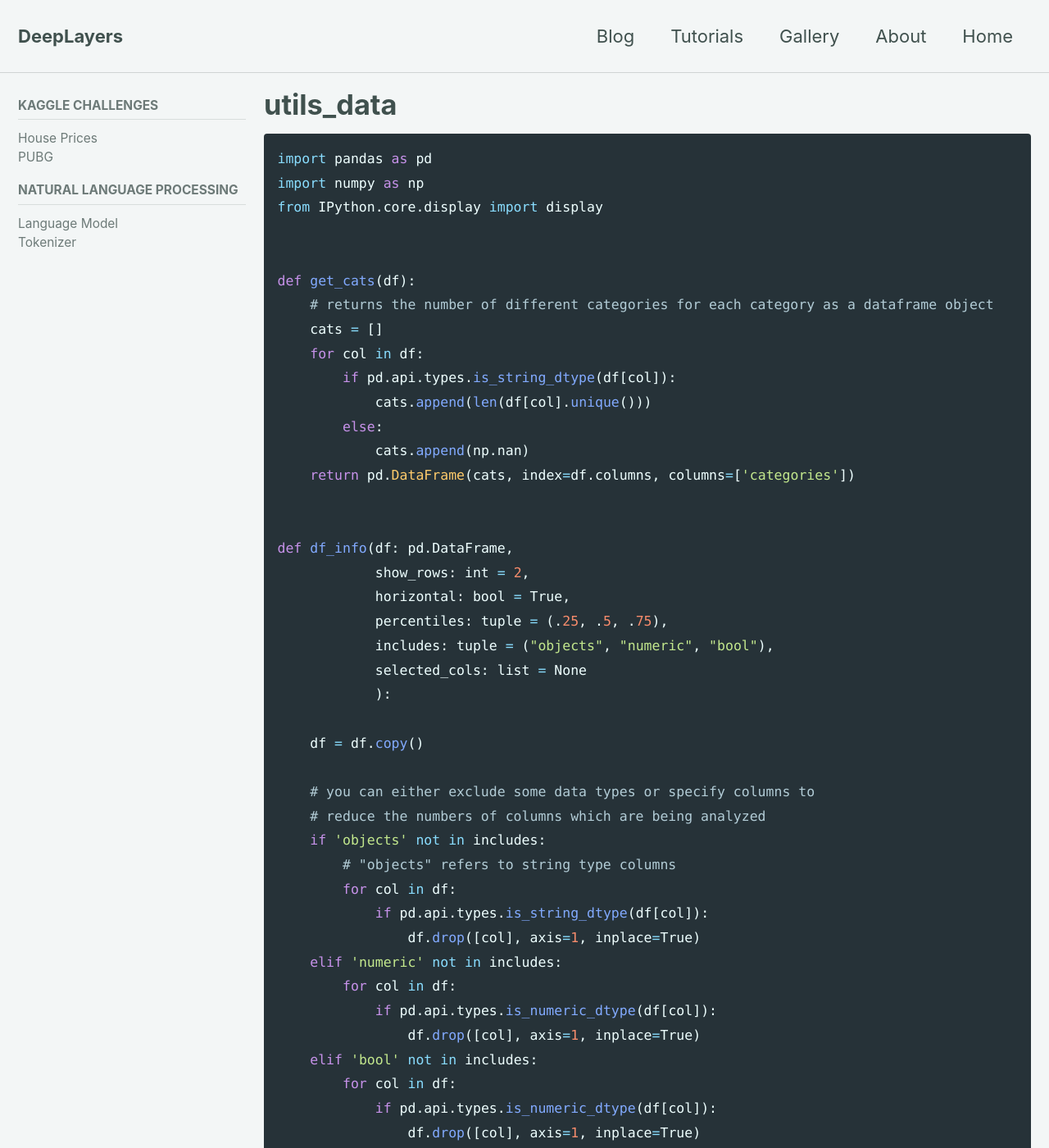
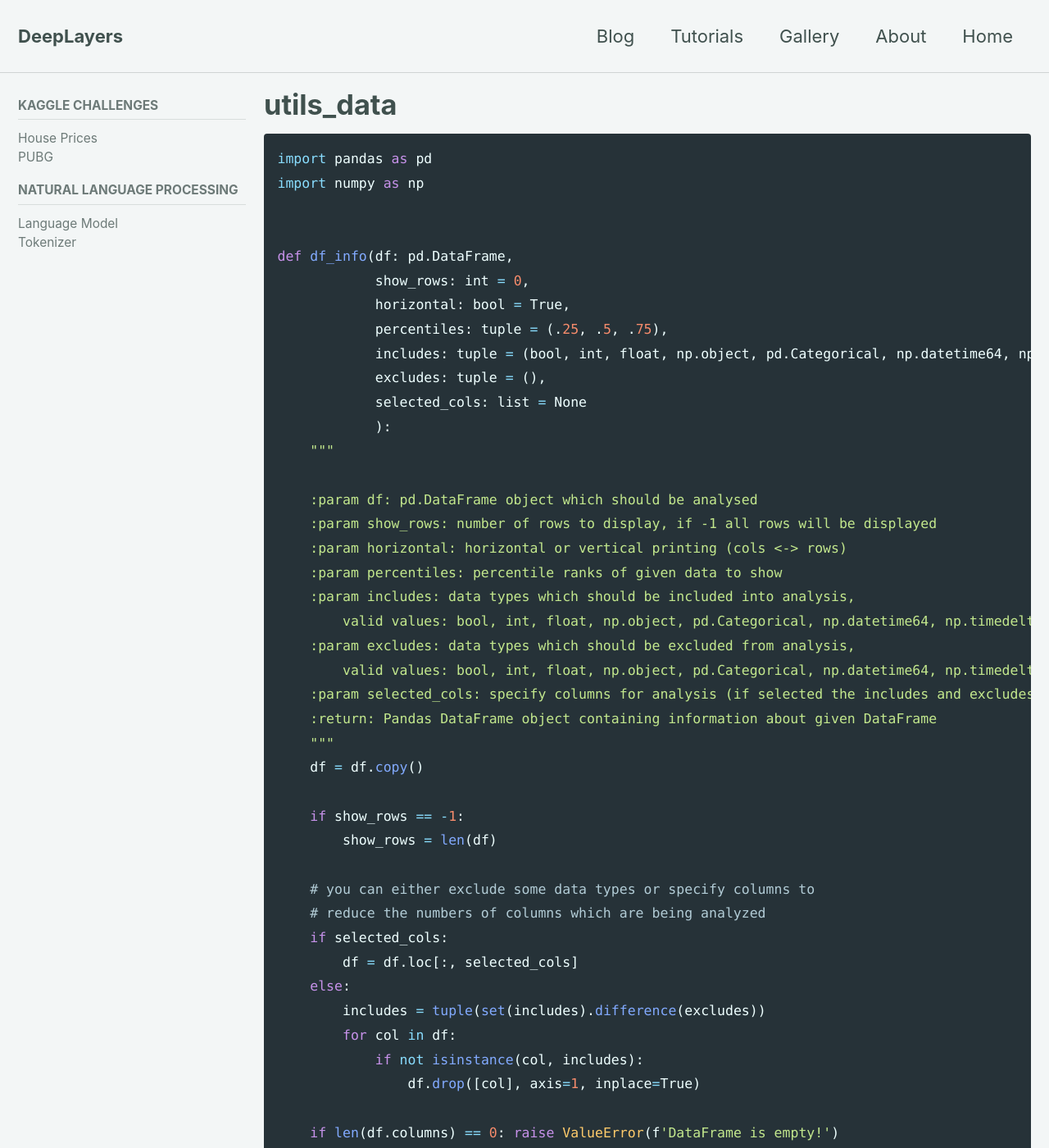
Before and after one commit to SvenBecker/blog, a Jekyll site: the page built from _code_snippets/utils_data.md, in a window 1280 px wide and 1400 px high. Shown: the whole window at 82% size. Built offline with Jekyll 4.4.1, drawn with Linux system fonts in a browser that asks for light colours; cached includes are drawn as plain includes; nearby versions of some CDN libraries; some of the changed text lies outside the part shown.

Commit message:
modified py files

````diff
--- a/_code_snippets/utils_data.md
+++ b/_code_snippets/utils_data.md
@@ -9,82 +9,71 @@ sidebar:
 ```python
 import pandas as pd
 import numpy as np
-from IPython.core.display import display
-
-
-def get_cats(df):
-    # returns the number of different categories for each category as a dataframe object
-    cats = []
-    for col in df:
-        if pd.api.types.is_string_dtype(df[col]):
-            cats.append(len(df[col].unique()))
-        else:
-            cats.append(np.nan)
-    return pd.DataFrame(cats, index=df.columns, columns=['categories'])
 
 
 def df_info(df: pd.DataFrame,
-            show_rows: int = 2,
+            show_rows: int = 0,
             horizontal: bool = True,
             percentiles: tuple = (.25, .5, .75),
-            includes: tuple = ("objects", "numeric", "bool"),
+            includes: tuple = (bool, int, float, np.object, pd.Categorical, np.datetime64, np.timedelta64),
+            excludes: tuple = (),
             selected_cols: list = None
             ):
+    """
 
+    :param df: pd.DataFrame object which should be analysed
+    :param show_rows: number of rows to display, if -1 all rows will be displayed
+    :param horizontal: horizontal or vertical printing (cols <-> rows)
+    :param percentiles: percentile ranks of given data to show
+    :param includes: data types which should be included into analysis,
+        valid values: bool, int, float, np.object, pd.Categorical, np.datetime64, np.timedelta64
+    :param excludes: data types which should be excluded from analysis,
+        valid values: bool, int, float, np.object, pd.Categorical, np.datetime64, np.timedelta64
+    :param selected_cols: specify columns for analysis (if selected the includes and excludes arguments are disabled)
+    :return: Pandas DataFrame object containing information about given DataFrame
+    """
     df = df.copy()
+
+    if show_rows == -1:
+        show_rows = len(df)
 
     # you can either exclude some data types or specify columns to
     # reduce the numbers of columns which are being analyzed
-    if 'objects' not in includes:
-        # "objects" refers to string type columns
+    if selected_cols:
+        df = df.loc[:, selected_cols]
+    else:
+        includes = tuple(set(includes).difference(excludes))
         for col in df:
-            if pd.api.types.is_string_dtype(df[col]):
-                df.drop([col], axis=1, inplace=True)
-    elif 'numeric' not in includes:
-        for col in df:
-            if pd.api.types.is_numeric_dtype(df[col]):
-                df.drop([col], axis=1, inplace=True)
-    elif 'bool' not in includes:
-        for col in df:
-            if pd.api.types.is_numeric_dtype(df[col]):
+            if not isinstance(col, includes):
                 df.drop([col], axis=1, inplace=True)
 
-    if df.empty: raise ValueError(f'The DataFrame is empty!')
-
-    # in case you just want information on certain columns, specify those columns in selected_cols
-    # -> be aware that those column dtypes have to be in the includes list
-    if selected_cols:
-        df = df[selected_cols]
+    if len(df.columns) == 0: raise ValueError(f'DataFrame is empty!')
 
     # data types
     types = pd.DataFrame(df.dtypes, columns=["dtype"])
 
-    # description of the dataframe (mean, median, std, min-max values)
-    if 'numeric' in includes:
-        descr = df.describe(percentiles=percentiles).drop(["count"])
-    else:
-        descr = pd.DataFrame()
-
     # count missing values
     nans = pd.DataFrame(df.isnull().sum(), columns=["missing"])
 
-    # count how many categories are contained in each string type column
-    if 'strings' in includes:
-        cats = get_cats(df)
-    else:
-        cats = pd.DataFrame()
+    # description of the dataframe (mean, median, std, min-max values, frequency, uniques etc)
+    descriptions = [df[col].describe(percentiles=percentiles, include="all").drop(["count"]) for col in df]
+    descriptions = pd.concat(descriptions, axis=1, sort=False)
 
     # show the first few rows depending on how many you want to show
     head = df.head(show_rows)
 
     # display resulting df either vertically or horizontally
     if horizontal:
-        info_df = pd.concat([types, nans, cats, descr.T, head.T], axis=1)
+        info_df = pd.concat([types, nans, descriptions.T, head.T], axis=1, sort=False)
     else:
-        info_df = pd.concat([types.T, nans.T, cats.T, descr, head], axis=0)
+        info_df = pd.concat([types.T, nans.T, descriptions, head], axis=0, sort=False)
 
     # show all rows and columns, no matter how large the actual dataframe is
     with pd.option_context("display.max_rows", None, "display.max_columns", None):
         # do not permanently change pandas settings -> with statement
-        display(info_df)
+        try:
+            from IPython.core.display import display
+            display(info_df)
+        except ImportError:
+            print(info_df)
 ```
--- a/_config.yml
+++ b/_config.yml
@@ -293,7 +293,7 @@ collections:
 defaults:
   # _posts
   - scope:
-      path: ""
+      path: ""    # an empty string here means all files in the project
       type: posts
     values:
       layout: single
````
Also changed, not shown: _posts/2018-10-18-python.md (deleted, +0 -53 lines), _posts/2018-10-19-first-post.markdown (deleted, +0 -18 lines), _posts/2018-10-23-fastai-l1.md (added, +55 -0 lines), _tutorials/pubg.md (+1 -1 lines).
